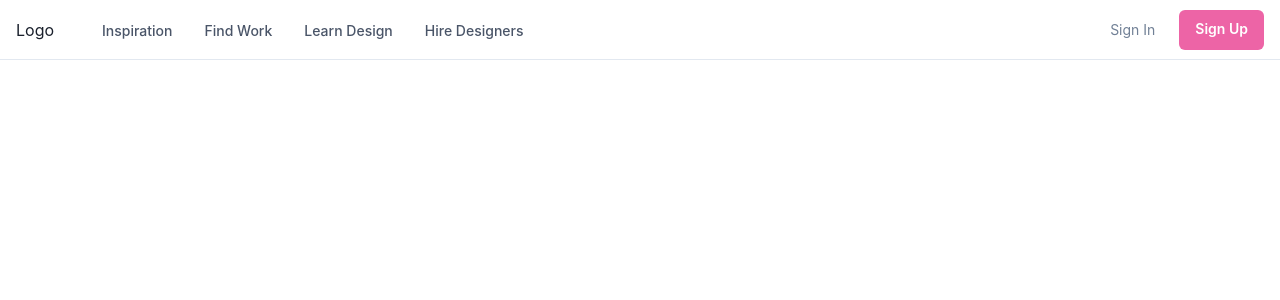
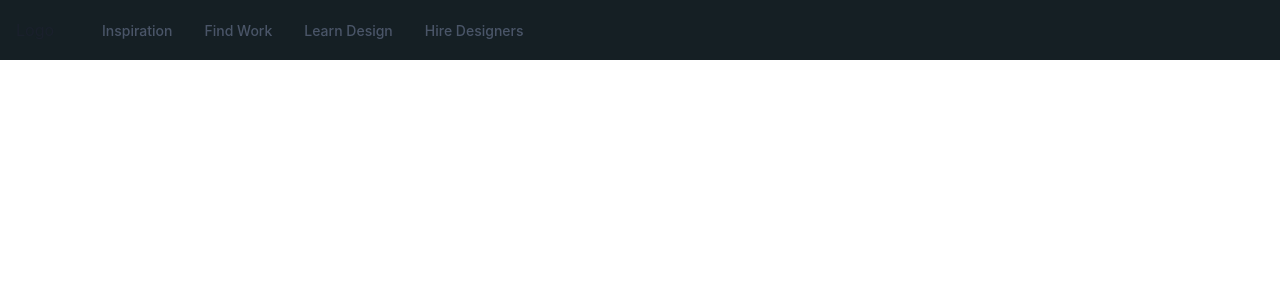
Before and after one commit to liang799/portfolio, a Next.js app: page / in a window 1280 px wide. Shown: the top 300 px of the page. Built offline with nearby package versions, Linux system fonts and the light colour scheme.

Commit message:
Coded dark header

```diff
--- a/components/header.js
+++ b/components/header.js
@@ -13,29 +13,25 @@ import {
   PopoverContent,
   useColorModeValue,
   useBreakpointValue,
-  useDisclosure
-} from "@chakra-ui/react"
+  useDisclosure,
+} from "@chakra-ui/react";
 import {
   HamburgerIcon,
   CloseIcon,
   ChevronDownIcon,
-  ChevronRightIcon
-} from "@chakra-ui/icons"
+  ChevronRightIcon,
+} from "@chakra-ui/icons";
+import theme from "../styles/theme";
 
 export default function WithSubnavigation() {
-  const { isOpen, onToggle } = useDisclosure()
+  const { isOpen, onToggle } = useDisclosure();
 
   return (
-    <Box>
+    <Box bg="black.alt">
       <Flex
-        bg={useColorModeValue("white", "gray.800")}
-        color={useColorModeValue("gray.600", "white")}
         minH={"60px"}
-        py={{ base: 2 }}
-        px={{ base: 4 }}
-        borderBottom={1}
-        borderStyle={"solid"}
-        borderColor={useColorModeValue("gray.200", "gray.900")}
+        py={4}
+        px={4}
         align={"center"}
       >
         <Flex
@@ -65,53 +61,23 @@ export default function WithSubnavigation() {
             <DesktopNav />
           </Flex>
         </Flex>
-
-        <Stack
-          flex={{ base: 1, md: 0 }}
-          justify={"flex-end"}
-          direction={"row"}
-          spacing={6}
-        >
-          <Button
-            as={"a"}
-            fontSize={"sm"}
-            fontWeight={400}
-            variant={"link"}
-            href={"#"}
-          >
-            Sign In
-          </Button>
-          <Button
-            display={{ base: "none", md: "inline-flex" }}
-            fontSize={"sm"}
-            fontWeight={600}
-            color={"white"}
-            bg={"pink.400"}
-            href={"#"}
-            _hover={{
-              bg: "pink.300"
-            }}
-          >
-            Sign Up
-          </Button>
-        </Stack>
       </Flex>
 
       <Collapse in={isOpen} animateOpacity>
         <MobileNav />
       </Collapse>
     </Box>
-  )
+  );
 }
 
 const DesktopNav = () => {
-  const linkColor = useColorModeValue("gray.600", "gray.200")
-  const linkHoverColor = useColorModeValue("gray.800", "white")
-  const popoverContentBgColor = useColorModeValue("white", "gray.800")
+  const linkColor = useColorModeValue("gray.600", "gray.200");
+  const linkHoverColor = useColorModeValue("gray.800", "white");
+  const popoverContentBgColor = useColorModeValue("white", "gray.800");
 
   return (
     <Stack direction={"row"} spacing={4}>
-      {NAV_ITEMS.map(navItem => (
+      {NAV_ITEMS.map((navItem) => (
         <Box key={navItem.label}>
           <Popover trigger={"hover"} placement={"bottom-start"}>
             <PopoverTrigger>
@@ -123,7 +89,7 @@ const DesktopNav = () => {
                 color={linkColor}
                 _hover={{
                   textDecoration: "none",
-                  color: linkHoverColor
+                  color: linkHoverColor,
                 }}
               >
                 {navItem.label}
@@ -140,7 +106,7 @@ const DesktopNav = () => {
                 minW={"sm"}
               >
                 <Stack>
-                  {navItem.children.map(child => (
+                  {navItem.children.map((child) => (
                     <DesktopSubNav key={child.label} {...child} />
                   ))}
                 </Stack>
@@ -150,8 +116,8 @@ const DesktopNav = () => {
         </Box>
       ))}
     </Stack>
-  )
-}
+  );
+};
 
 const DesktopSubNav = ({ label, href, subLabel }) => {
   return (
@@ -187,8 +153,8 @@ const DesktopSubNav = ({ label, href, subLabel }) => {
         </Flex>
       </Stack>
     </Link>
-  )
-}
+  );
+};
 
 const MobileNav = () => {
   return (
@@ -197,15 +163,15 @@ const MobileNav = () => {
       p={4}
       display={{ md: "none" }}
     >
-      {NAV_ITEMS.map(navItem => (
+      {NAV_ITEMS.map((navItem) => (
         <MobileNavItem key={navItem.label} {...navItem} />
       ))}
     </Stack>
-  )
-}
+  );
+};
 
 const MobileNavItem = ({ label, children, href }) => {
-  const { isOpen, onToggle } = useDisclosure()
+  const { isOpen, onToggle } = useDisclosure();
 
   return (
     <Stack spacing={4} onClick={children && onToggle}>
@@ -216,7 +182,7 @@ const MobileNavItem = ({ label, children, href }) => {
         justify={"space-between"}
         align={"center"}
         _hover={{
-          textDecoration: "none"
+          textDecoration: "none",
         }}
       >
         <Text
@@ -246,7 +212,7 @@ const MobileNavItem = ({ label, children, href }) => {
           align={"start"}
         >
           {children &&
-            children.map(child => (
+            children.map((child) => (
               <Link key={child.label} py={2} href={child.href}>
                 {child.label}
               </Link>
@@ -254,46 +220,20 @@ const MobileNavItem = ({ label, children, href }) => {
         </Stack>
       </Collapse>
     </Stack>
-  )
-}
+  );
+};
 
 const NAV_ITEMS = [
   {
     label: "Inspiration",
-    children: [
-      {
-        label: "Explore Design Work",
-        subLabel: "Trending Design to inspire you",
-        href: "#"
-      },
-      {
-        label: "New & Noteworthy",
-        subLabel: "Up-and-coming Designers",
-        href: "#"
-      }
-    ]
   },
   {
     label: "Find Work",
-    children: [
-      {
-        label: "Job Board",
-        subLabel: "Find your dream design job",
-        href: "#"
-      },
-      {
-        label: "Freelance Projects",
-        subLabel: "An exclusive list for contract work",
-        href: "#"
-      }
-    ]
   },
   {
     label: "Learn Design",
-    href: "#"
   },
   {
     label: "Hire Designers",
-    href: "#"
-  }
-]
+  },
+];
--- a/pages/index.js
+++ b/pages/index.js
@@ -1,10 +1,7 @@
 import Header from "../components/header";
-import { ChakraProvider } from "@chakra-ui/react";
 
 export default function Home() {
   return (
-    <ChakraProvider>
       <Header />
-    </ChakraProvider>
   );
 }
```
